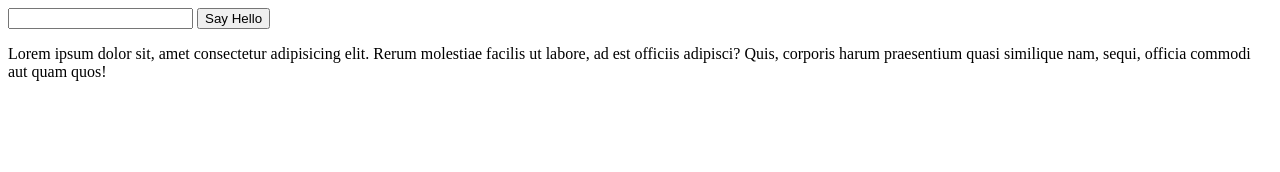
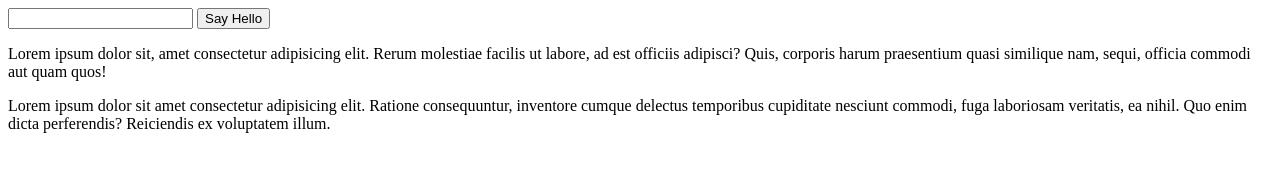
Before and after one commit to colin-bennett/git_review, a plain HTML site: page index.html in a window 1280 px wide. Drawn offline with Linux system fonts and the light colour scheme.

Commit message:
Added a third paragraph

```diff
--- a/index.html
+++ b/index.html
@@ -20,6 +20,13 @@
       praesentium quasi similique nam, sequi, officia commodi aut quam quos!
     </p>
 
+    <p>
+      Lorem ipsum dolor sit amet consectetur adipisicing elit. Ratione
+      consequuntur, inventore cumque delectus temporibus cupiditate nesciunt
+      commodi, fuga laboriosam veritatis, ea nihil. Quo enim dicta perferendis?
+      Reiciendis ex voluptatem illum.
+    </p>
+
     <script src="scripts/scripts.js"></script>
   </body>
 </html>
```
